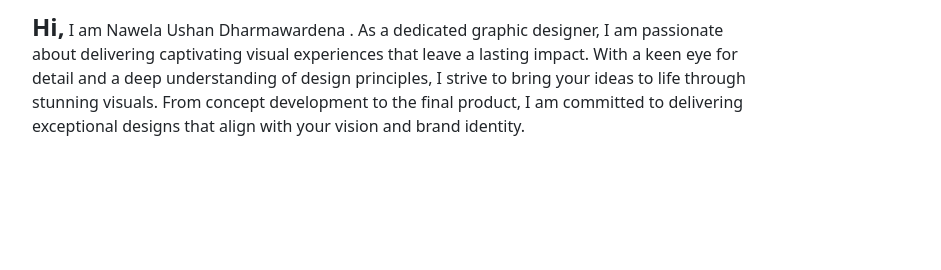
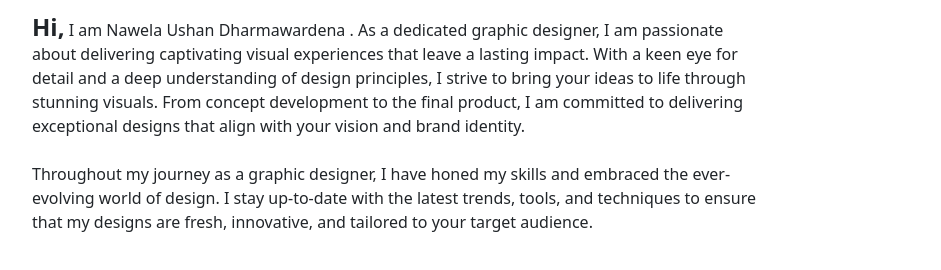
Before and after one commit to dhar0016/portfolio, a plain HTML site: page about.html in a window 1280 px wide. Shown: the part 358-628 px from the top of the page, without its empty margins (50-991 px from the left). Drawn offline with nearby package versions, Linux system fonts and the light colour scheme.

```diff
--- a/about.html
+++ b/about.html
@@ -61,6 +61,11 @@
             <!--About me - Introduce myself and work experience-->
             <p class="mb-4"> <span class="h4 fw-bold">Hi,</span> I am  Nawela <span class="name"> Ushan Dharmawardena </span>. As a dedicated graphic designer, I am passionate about delivering captivating visual experiences that leave a lasting impact. With a keen eye for detail and a deep understanding of design principles, I strive to bring your ideas to life through stunning visuals. From concept development to the final product, I am committed to delivering exceptional designs that align with your vision and brand identity.</p>
 
+            <p>Throughout my journey as a graphic designer, I have honed my skills and embraced the ever-evolving world of design. I stay up-to-date with the latest trends, tools, and techniques to ensure that my designs are fresh, innovative, and tailored to your target audience.</p>
+        </div>
+
+
+
 
 
 
```
